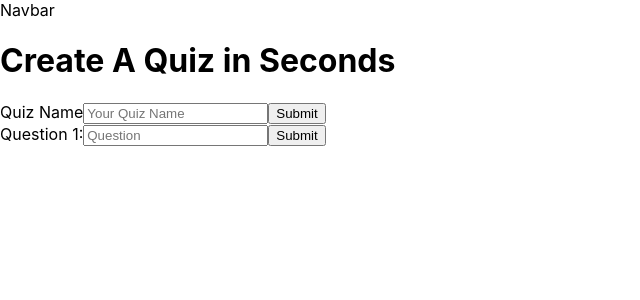
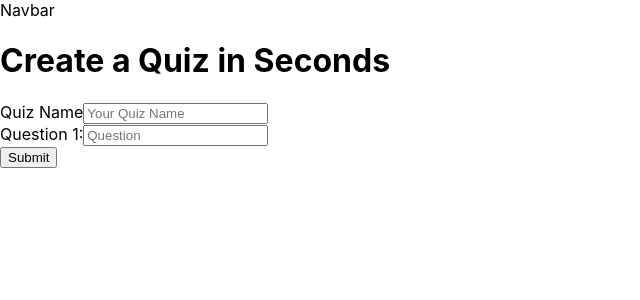
Before and after one commit to Chadkaplan/quiz-app, a React (Create React App) app: page /create in a window 1280 px wide. Shown: the top 300 px of the page, without its empty margins (0-640 px from the left). Built offline with nearby package versions, Linux system fonts and the light colour scheme.

Commit message:
Minor code fixes, creating mock data for questions.

```diff
--- a/src/components/Create.jsx
+++ b/src/components/Create.jsx
@@ -4,14 +4,14 @@ import Question from "./Question";
 const Create = () => {
   return (
     <div>
-      <h1>Create A Quiz in Seconds</h1>
+      <h1>Create a Quiz in Seconds</h1>
       <form>
         <label>
           Quiz Name
           <input type="text" name="name" placeholder="Your Quiz Name"></input>
         </label>
+        <Question/>
         <input type="submit" value="Submit" />
-        <Question/>
       </form>
     </div>
   );
--- a/src/components/Question.jsx
+++ b/src/components/Question.jsx
@@ -9,7 +9,6 @@ const Question = () => {
       Question 1:
       <input type="text" name="name" placeholder="Question"></input>
     </label>
-    <input type="submit" value="Submit" />
   </form>
     </>
   )
--- /dev/null
+++ b/src/data/questions.json
@@ -0,0 +1,5 @@
+[
+    {
+
+    }
+]
```
